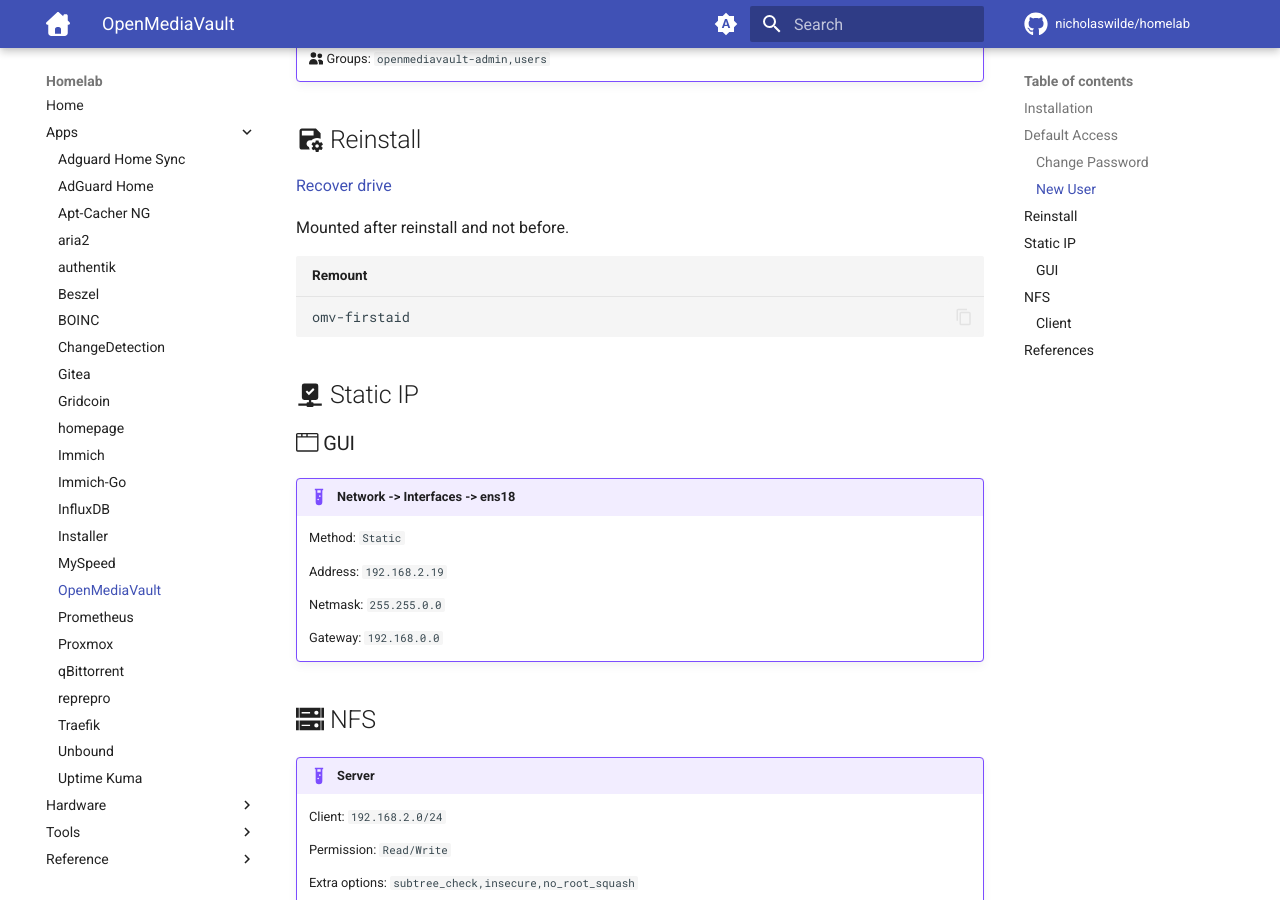
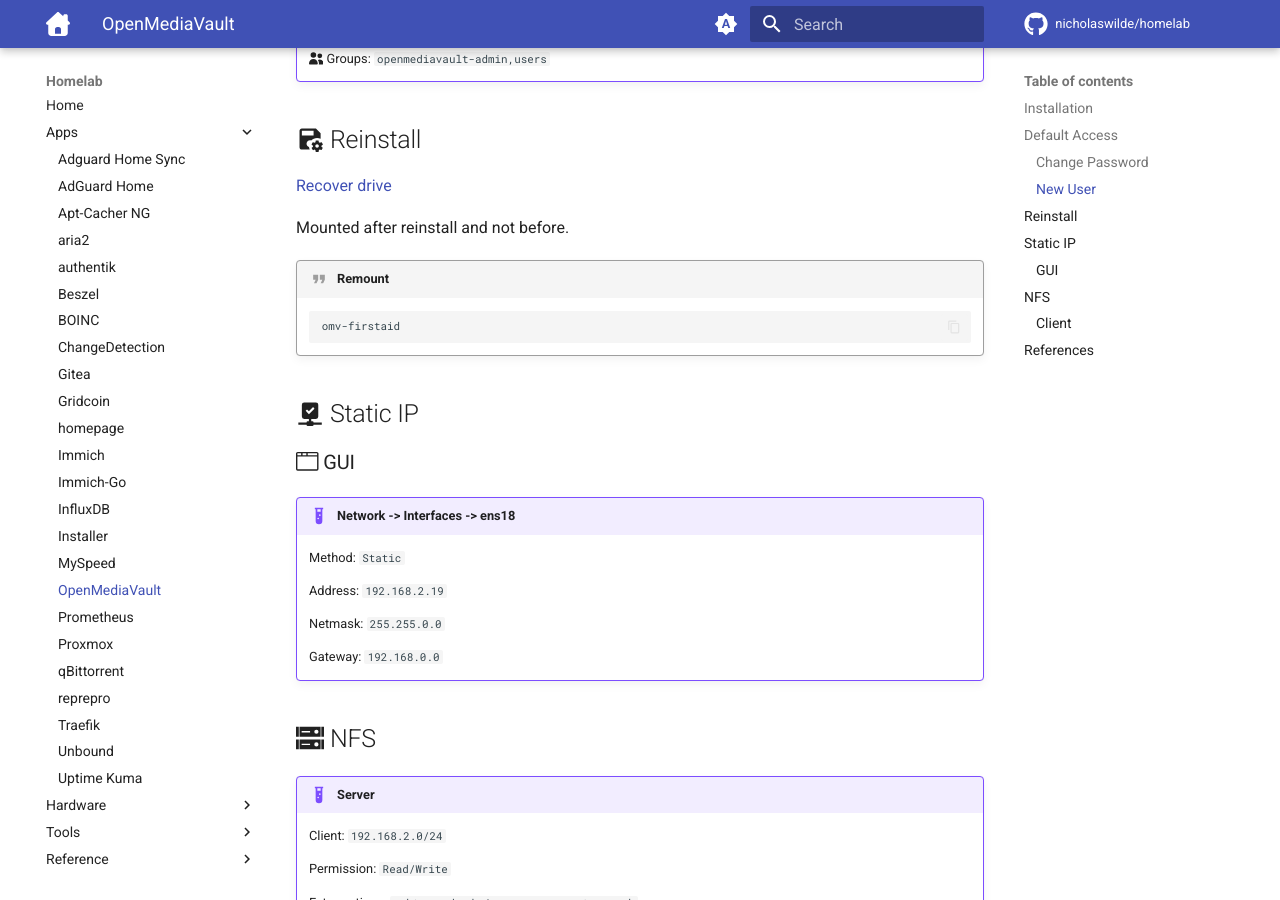
Before and after one commit to nicholaswilde/homelab, an MkDocs documentation site: the page built from docs/apps/openmediavault.md, in a window 1280 px wide and 900 px high, scrolled down 1783 px. Built offline with MkDocs 1.6.1 and Material for MkDocs 9.7.7, drawn with Linux system fonts in a browser that asks for light colours; emoji names are drawn with the system emoji font; comment, search, counter and statistics services are not loaded.

Commit message:
Update openmediavault.md

````diff
--- a/docs/apps/openmediavault.md
+++ b/docs/apps/openmediavault.md
@@ -80,9 +80,11 @@
 
 Mounted after reinstall and not before.
 
-```shell title="Remount"
-omv-firstaid
-```
+!!! quote "Remount"
+
+    ```shell
+    omv-firstaid
+    ```
 
 ## :material-check-network: Static IP
 
@@ -110,9 +112,11 @@
 
 ### :material-laptop: Client
 
-```shell title="Installation"
-apt install autofs
-```
+!!! quote "Installation"
+
+    ```shell
+    apt install autofs
+    ```
 
 !!! abstract "/etc/auto.master"
 
````
